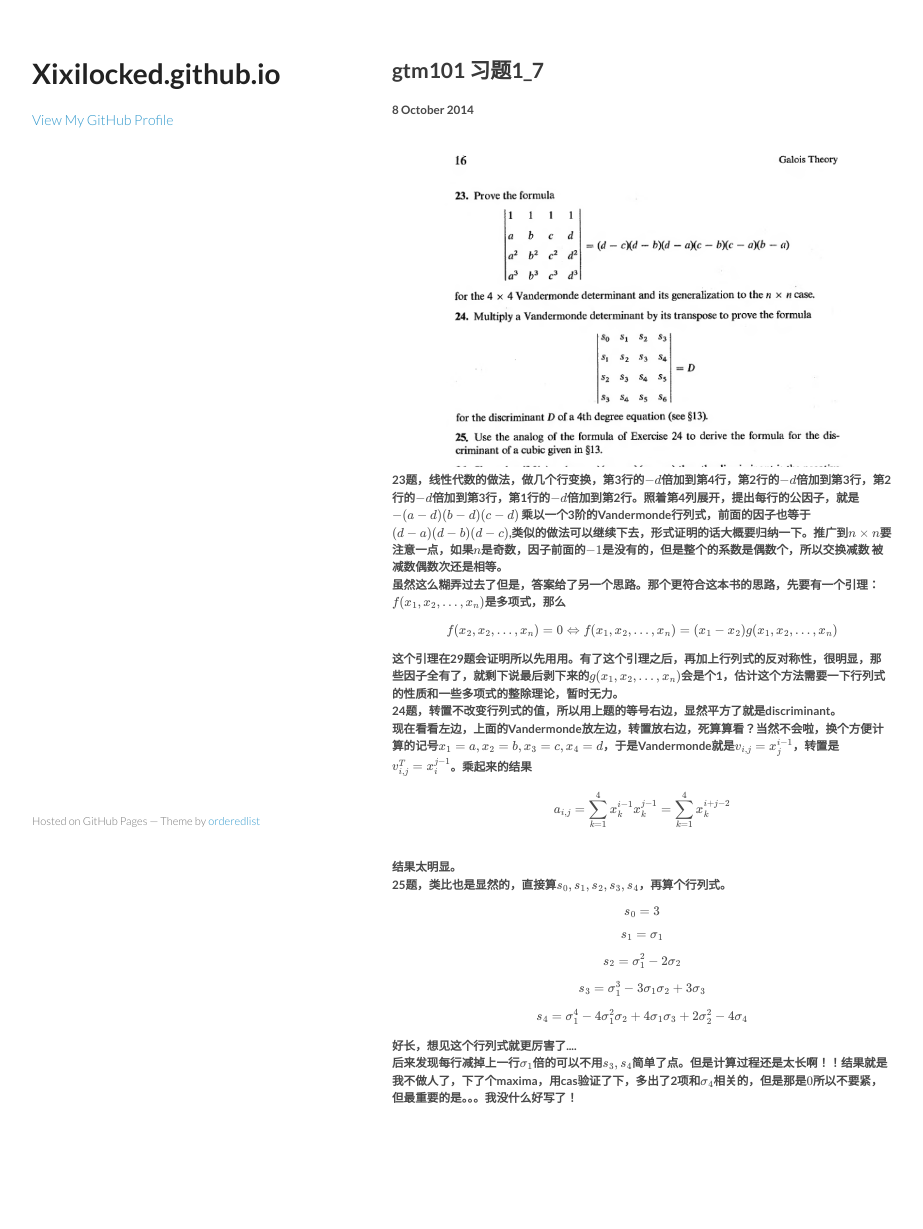
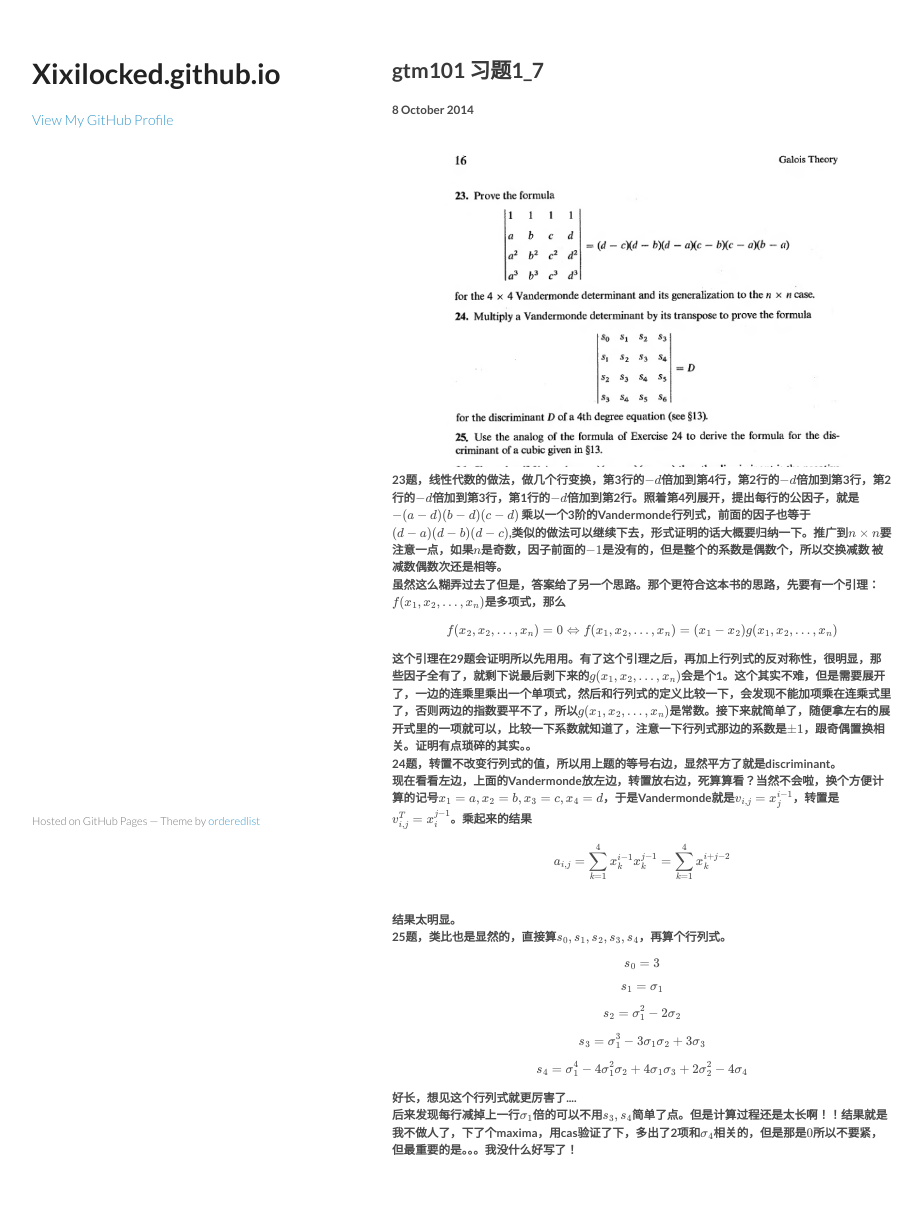
Before and after one commit to XiXiLocked/XiXiLocked.github.io, a Jekyll site: the page built from _posts/gtm101/2014-10-8-gtm101_11.html, in a window 1280 px wide. Shown: the whole page, without its empty margins (178-1101 px from the left). Built offline with Jekyll 4.4.1, drawn with Linux system fonts in a browser that asks for light colours; formulas are drawn with MathJax 3; before the commit the page ends 1176 px from its top, so only the background shows below that.

Commit message:
post ex3.5-8 not finished

```diff
--- a/_posts/gtm101/2014-10-8-gtm101_11.html
+++ b/_posts/gtm101/2014-10-8-gtm101_11.html
@@ -11,7 +10,7 @@
 虽然这么糊弄过去了但是，答案给了另一个思路。那个更符合这本书的思路，先要有一个引理：<br />
 $f ( x_1, x_2, \ldots, x_n)$是多项式，那么$$f ( x_2, x_2, \ldots, x_n) = 0 \Leftrightarrow f ( x_1, x_2, \ldots, x_n) = (
 x_1 - x_2) g ( x_1, x_2, \ldots, x_n)$$
-这个引理在29题会证明所以先用用。有了这个引理之后，再加上行列式的反对称性，很明显，那些因子全有了，就剩下说最后剥下来的$g ( x_1, x_2, \ldots, x_n)$会是个1，估计这个方法需要一下行列式的性质和一些多项式的整除理论，暂时无力。<br />
+这个引理在29题会证明所以先用用。有了这个引理之后，再加上行列式的反对称性，很明显，那些因子全有了，就剩下说最后剥下来的$g ( x_1, x_2, \ldots, x_n)$会是个1。这个其实不难，但是需要展开了，一边的连乘里乘出一个单项式，然后和行列式的定义比较一下，会发现不能加项乘在连乘式里了，否则两边的指数要平不了，所以$g ( x_1, x_2, \ldots, x_n)$是常数。接下来就简单了，随便拿左右的展开式里的一项就可以，比较一下系数就知道了，注意一下行列式那边的系数是$\pm1$，跟奇偶置换相关。证明有点琐碎的其实。。<br />
 24题，转置不改变行列式的值，所以用上题的等号右边，显然平方了就是discriminant。<br />
 现在看看左边，上面的Vandermonde放左边，转置放右边，死算算看？当然不会啦，换个方便计算的记号$x_1=a , x_2=b, x_3=c , x_4=d$，于是Vandermonde就是$v_{i,j}=x_j^{i-1}$，转置是$v^T_{i,j}=x_i^{j-1}$。乘起来的结果$$a_{i, j} = \sum_{k = 1}^4 x_k^{i - 1} x_k^{j - 1} = \sum_{k = 1}^4 x_k^{i +
 j - 2}$$<br />
```
Also changed, not shown: other parts of _posts/gtm101/2014-10-8-gtm101_11.html (+0 -1 lines), _posts/gtm101/2014-10-23-gtm101_25.html (added, +13 -0 lines), img/gtm101/ex3_2.png (added).
